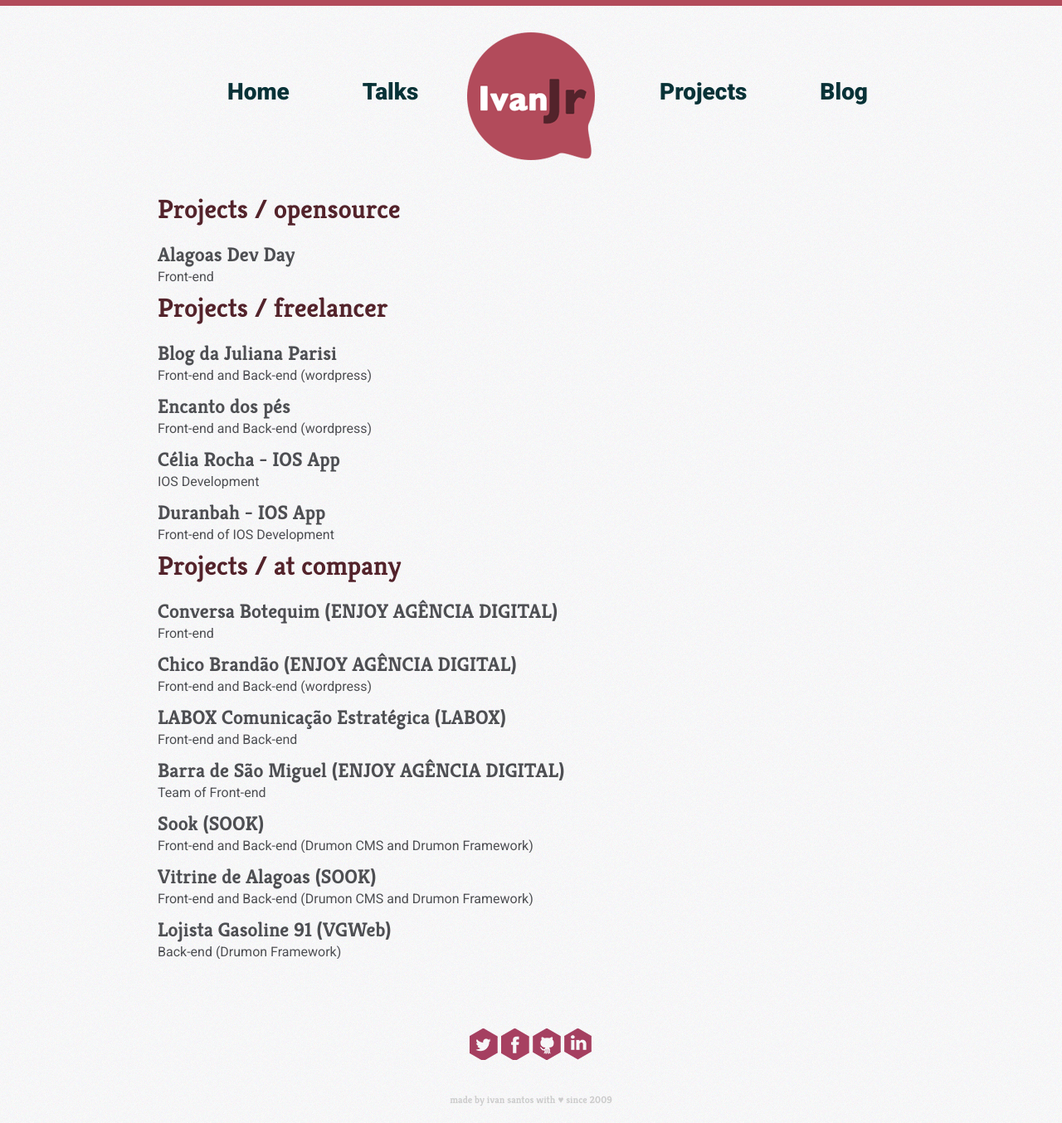
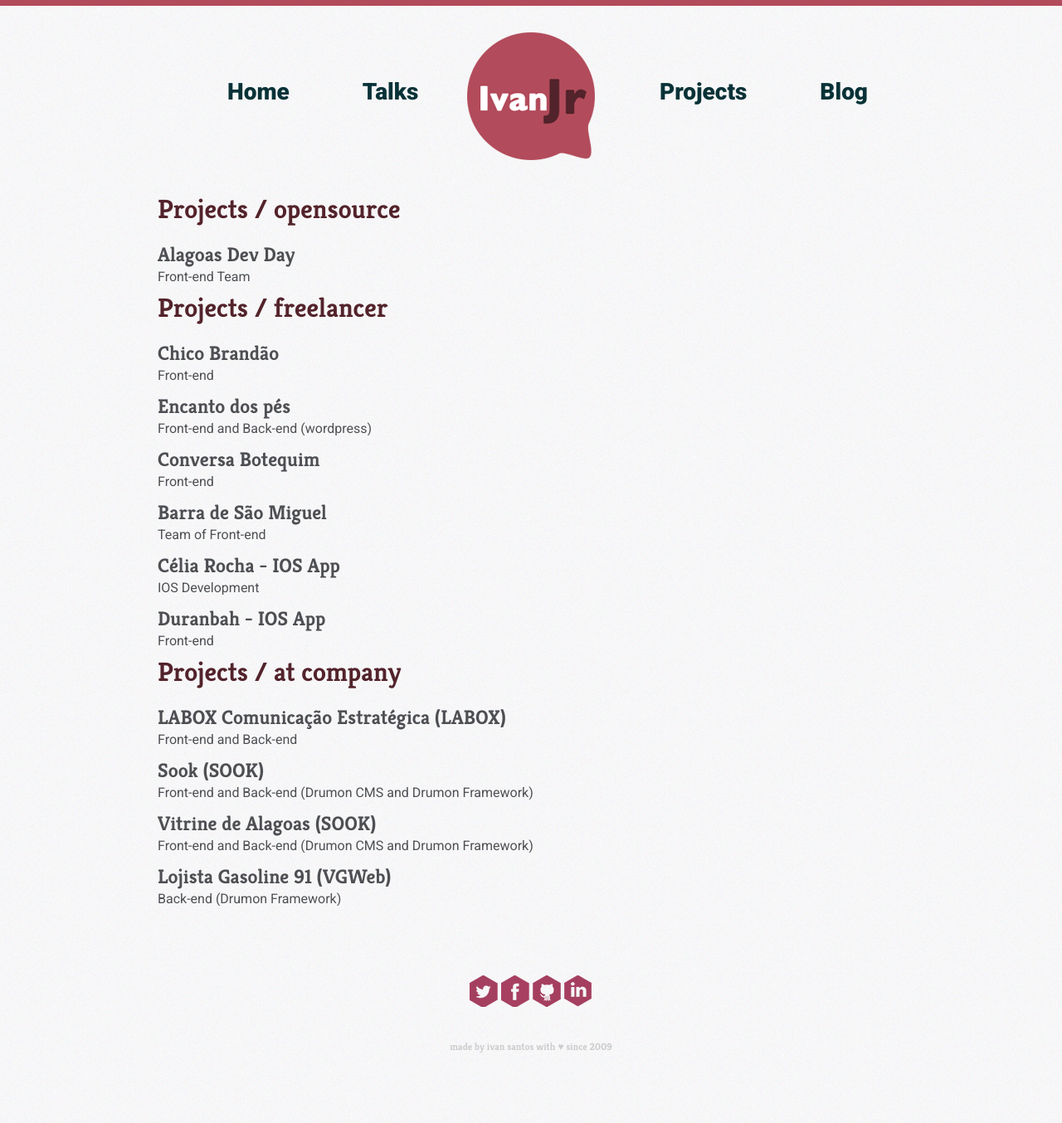
Before and after one commit to pragmaticivan/ivansantos.me, a Jekyll site: the page built from projects/index.html, in a window 1280 px wide. Shown: the whole page at 83% size. Built offline with Jekyll 4.4.1, drawn with Linux system fonts in a browser that asks for light colours; nearby versions of some CDN libraries; Markdown is read by kramdown in place of the engine named in the settings; after the commit the page ends 1290 px from its top, so only the background shows below that.

Commit message:
Portfolio Updates

```diff
--- a/projects/index.html
+++ b/projects/index.html
@@ -13,7 +13,7 @@
               <h2 class="project-title">
                  Alagoas Dev Day
               </h2>
-              <span class="project-tecnology">Front-end</span>
+              <span class="project-tecnology">Front-end Team</span>
             </section>
         </a>
     </li>
@@ -25,15 +25,16 @@
 
 <ul class="list projects">
     <li class="list-item project clearfix">
-        <a href="http://blogdajulianaparisi.com.br" target="_blank" >
+        <a href="http://chicobrandao.com.br" target="_blank" >
             <section class="project-description">
               <h2 class="project-title">
-                 Blog da Juliana Parisi
+                 Chico Brandão
               </h2>
-              <span class="project-tecnology">Front-end and Back-end (wordpress)</span>
+              <span class="project-tecnology">Front-end</span>
             </section>
         </a>
     </li>
+
     <li class="list-item project clearfix">
         <a href="http://encantodospes.com.br/blog" target="_blank" >
             <section class="project-description">
@@ -44,6 +45,29 @@
             </section>
         </a>
     </li>
+
+    <li class="list-item project clearfix">
+        <a href="http://conversabotequim.com.br" target="_blank" >
+            <section class="project-description">
+              <h2 class="project-title">
+                 Conversa Botequim
+              </h2>
+              <span class="project-tecnology">Front-end</span>
+            </section>
+        </a>
+    </li>
+
+    <li class="list-item project clearfix">
+        <a href="http://barradesaomiguel.al.gov.br" target="_blank" >
+            <section class="project-description">
+              <h2 class="project-title">
+                 Barra de São Miguel
+              </h2>
+              <span class="project-tecnology">Team of Front-end</span>
+            </section>
+        </a>
+    </li>
+
     <li class="list-item project clearfix">
         <a href="https://itunes.apple.com/us/app/celia-rocha/id571929881?mt=8" target="_blank" >
             <section class="project-description">
@@ -54,13 +78,14 @@
             </section>
         </a>
     </li>
+
     <li class="list-item project clearfix">
         <a href="https://itunes.apple.com/us/app/duranbah-music/id632124050?mt=8" target="_blank" >
             <section class="project-description">
               <h2 class="project-title">
                  Duranbah - IOS App
               </h2>
-              <span class="project-tecnology">Front-end of IOS Development</span>
+              <span class="project-tecnology">Front-end</span>
             </section>
         </a>
     </li>
@@ -71,27 +96,6 @@
 </h1>
 
 <ul class="list projects">
-    <li class="list-item project clearfix">
-        <a href="http://conversabotequim.com.br" target="_blank" >
-            <section class="project-description">
-              <h2 class="project-title">
-                 Conversa Botequim (ENJOY AGÊNCIA DIGITAL)
-              </h2>
-              <span class="project-tecnology">Front-end</span>
-            </section>
-        </a>
-    </li>
-
-    <li class="list-item project clearfix">
-        <a href="http://chicobrandao.beta.enjoy.com.vc" target="_blank" >
-            <section class="project-description">
-              <h2 class="project-title">
-                 Chico Brandão (ENJOY AGÊNCIA DIGITAL)
-              </h2>
-              <span class="project-tecnology">Front-end and Back-end (wordpress)</span>
-            </section>
-        </a>
-    </li>
 
     <li class="list-item project clearfix">
         <a href="http://labox.com.br" target="_blank" >
@@ -103,18 +107,6 @@
             </section>
         </a>
     </li>
-
-    <li class="list-item project clearfix">
-        <a href="http://barradesaomiguel.al.gov.br" target="_blank" >
-            <section class="project-description">
-              <h2 class="project-title">
-                 Barra de São Miguel (ENJOY AGÊNCIA DIGITAL)
-              </h2>
-              <span class="project-tecnology">Team of Front-end</span>
-            </section>
-        </a>
-    </li>
-
     <li class="list-item project clearfix">
         <a href="http://sook.com.br" target="_blank" >
             <section class="project-description">
```
Also changed, not shown: assets/images/fb-share.png (added).
